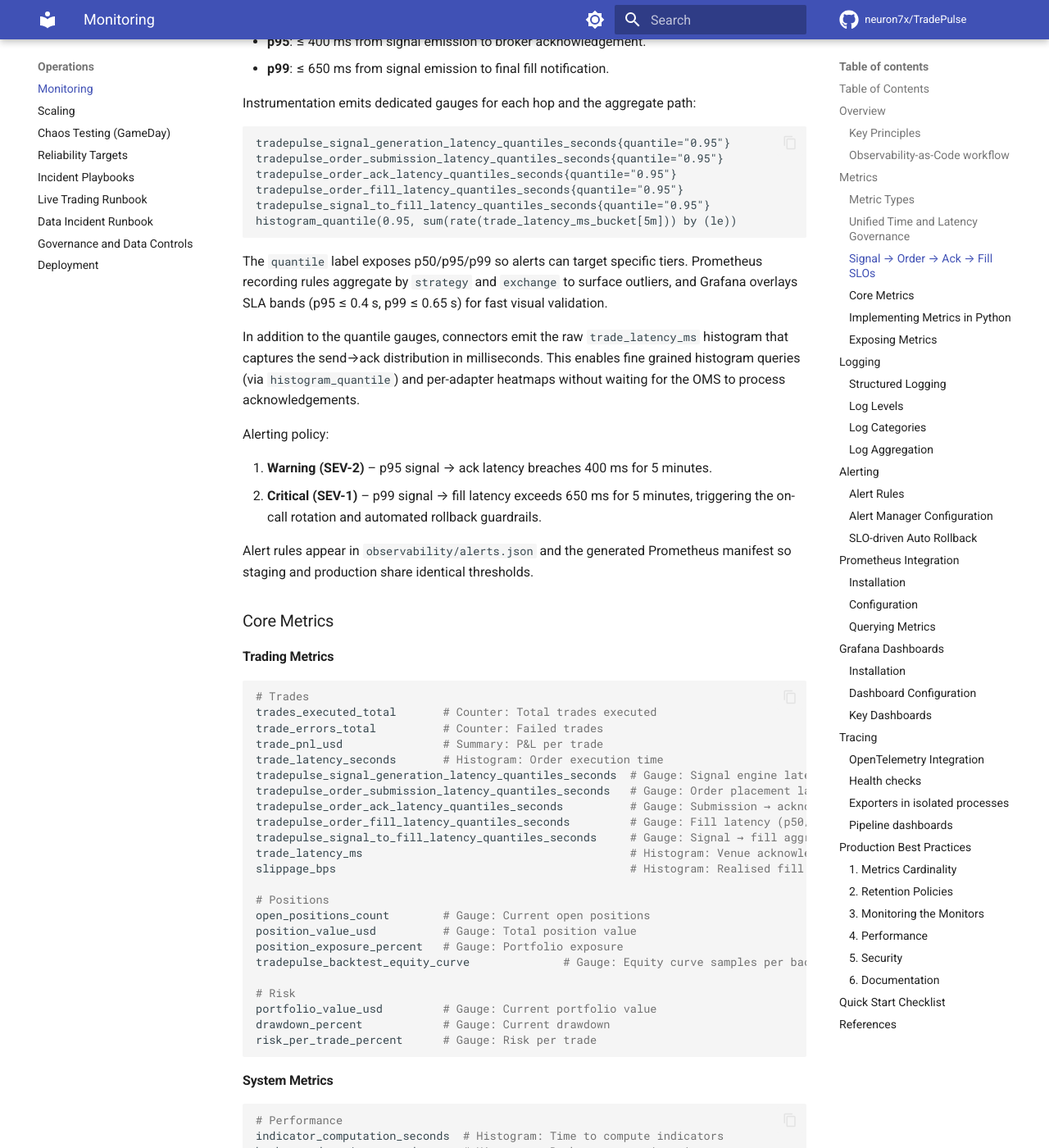
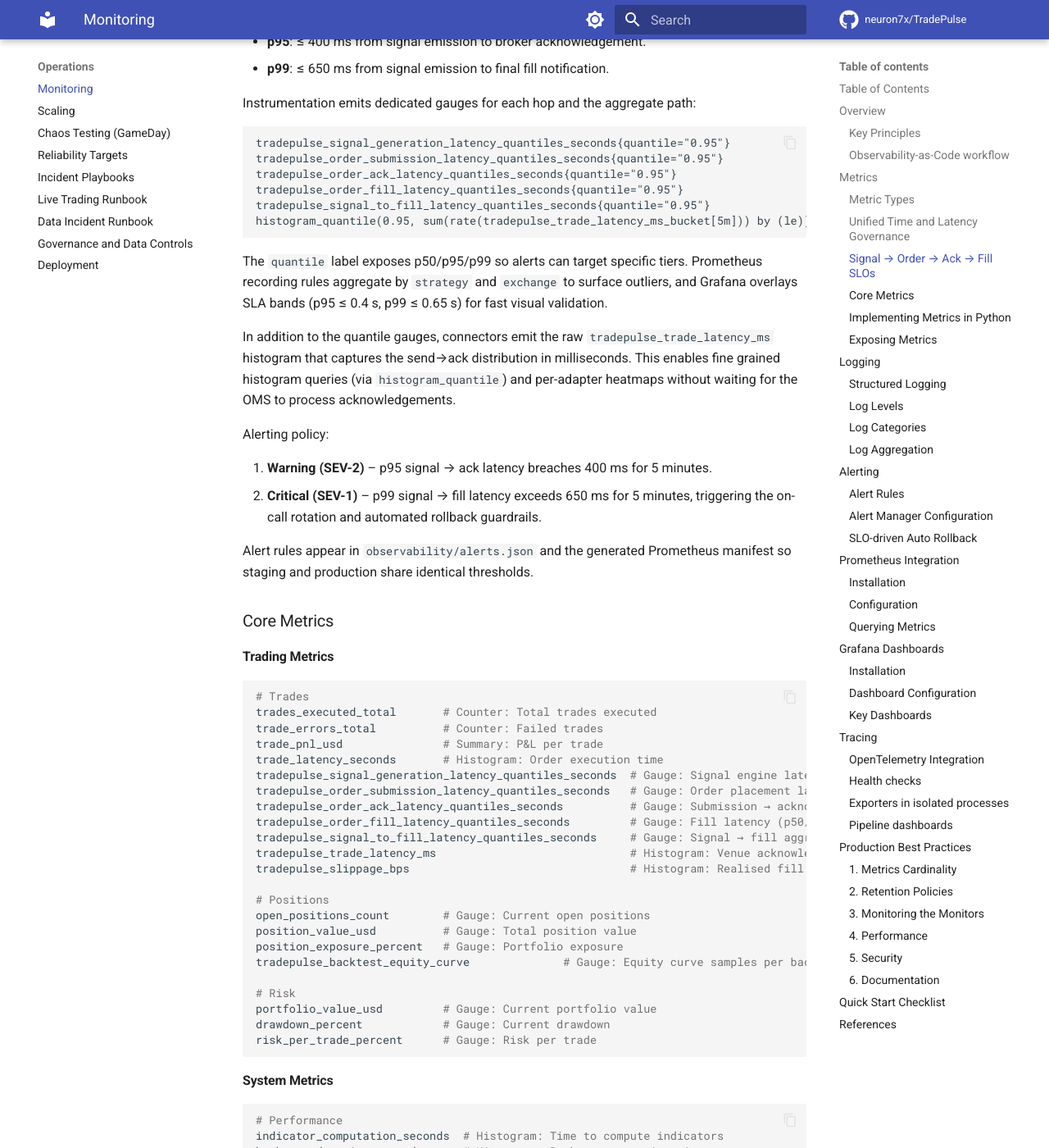
Before and after one commit to neuron7x/TradePulse, an MkDocs documentation site: the page built from docs/monitoring.md, in a window 1280 px wide and 1400 px high, scrolled down 3939 px. Shown: the whole window at 82% size. Built offline with MkDocs 1.6.1 and Material for MkDocs 9.7.7, drawn with Linux system fonts in a browser that asks for light colours; comment, search, counter and statistics services are not loaded; the version menu is left out.

Commit message:
Namespace trade telemetry metrics

````diff
--- a/docs/monitoring.md
+++ b/docs/monitoring.md
@@ -175,7 +175,7 @@ tradepulse_order_submission_latency_quantiles_seconds{quantile="0.95"}
 tradepulse_order_ack_latency_quantiles_seconds{quantile="0.95"}
 tradepulse_order_fill_latency_quantiles_seconds{quantile="0.95"}
 tradepulse_signal_to_fill_latency_quantiles_seconds{quantile="0.95"}
-histogram_quantile(0.95, sum(rate(trade_latency_ms_bucket[5m])) by (le))
+histogram_quantile(0.95, sum(rate(tradepulse_trade_latency_ms_bucket[5m])) by (le))
 ```
 
 The `quantile` label exposes p50/p95/p99 so alerts can target specific tiers.
@@ -184,7 +184,7 @@ outliers, and Grafana overlays SLA bands (p95 ≤ 0.4 s, p99 ≤ 0.65 s) for fas
 visual validation.
 
 In addition to the quantile gauges, connectors emit the raw
-`trade_latency_ms` histogram that captures the send→ack distribution in
+`tradepulse_trade_latency_ms` histogram that captures the send→ack distribution in
 milliseconds. This enables fine grained histogram queries (via
 `histogram_quantile`) and per-adapter heatmaps without waiting for the OMS to
 process acknowledgements.
@@ -212,8 +212,8 @@ tradepulse_order_submission_latency_quantiles_seconds   # Gauge: Order placement
 tradepulse_order_ack_latency_quantiles_seconds          # Gauge: Submission → acknowledgement latency (p50/p95/p99)
 tradepulse_order_fill_latency_quantiles_seconds         # Gauge: Fill latency (p50/p95/p99)
 tradepulse_signal_to_fill_latency_quantiles_seconds     # Gauge: Signal → fill aggregate latency (p50/p95/p99)
-trade_latency_ms                                        # Histogram: Venue acknowledgement latency in milliseconds
-slippage_bps                                            # Histogram: Realised fill slippage in basis points
+tradepulse_trade_latency_ms                             # Histogram: Venue acknowledgement latency in milliseconds
+tradepulse_slippage_bps                                 # Histogram: Realised fill slippage in basis points
 
 # Positions
 open_positions_count        # Gauge: Current open positions
````
Also changed, not shown: 7 other files.
